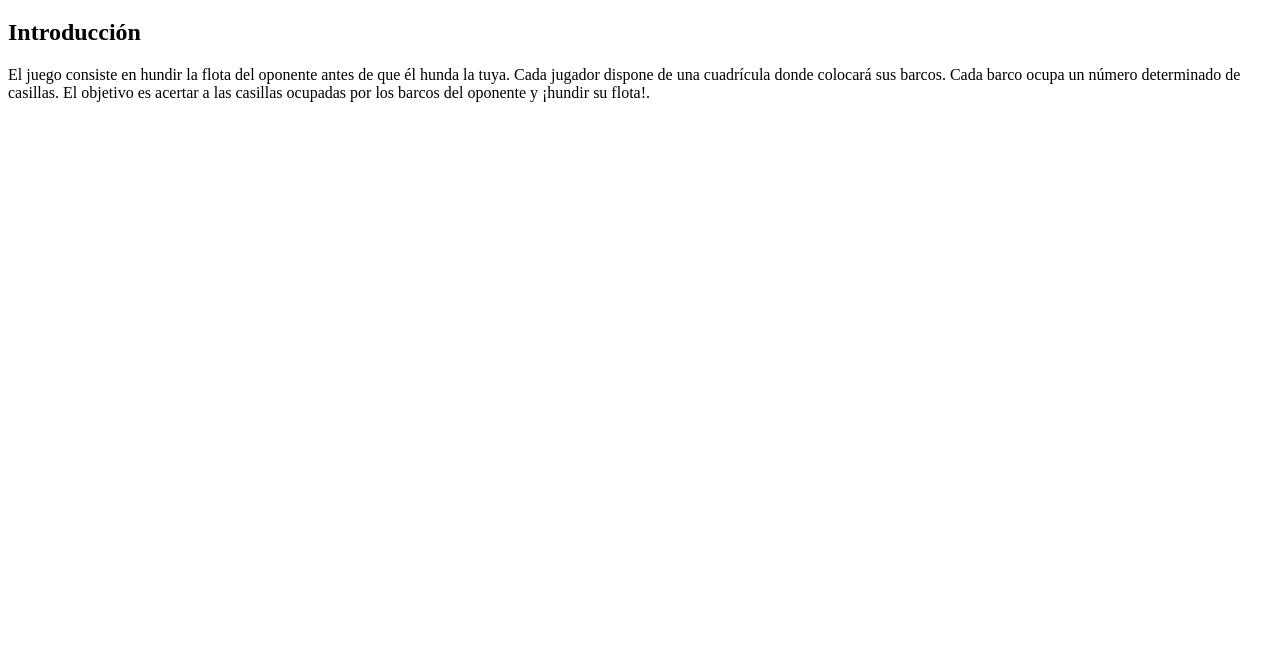
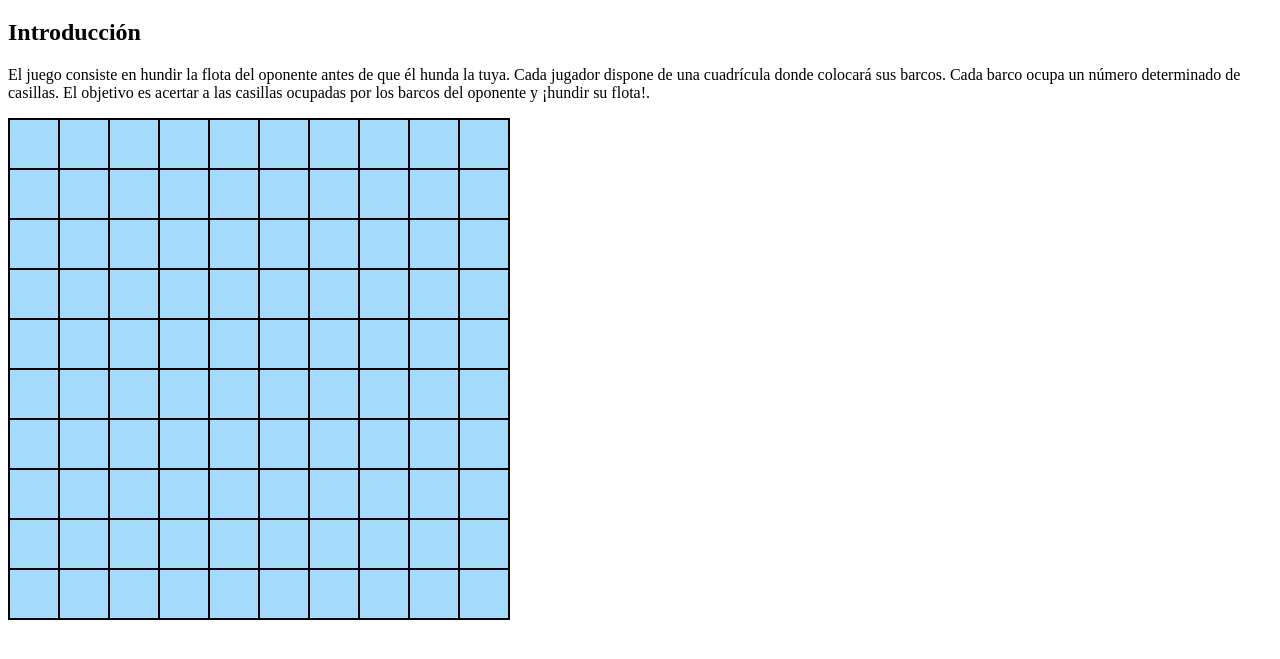
Before and after one commit to SerraSilvia/hundir_la_flota, a plain HTML site: page index.html in a window 1280 px wide. Shown: the part 61-720 px from the top of the page. Drawn offline with Linux system fonts and the light colour scheme.

Commit message:
tablero generado sin barcos

```diff
--- /dev/null
+++ b/hundir_flota.css
@@ -0,0 +1,21 @@
+#tablero {
+    width: 500px;
+    height: 500px;
+    display: grid;
+    grid-template-columns: repeat(10, 50px);
+    grid-template-rows: repeat(10, 50px);
+    border: 1px solid black;
+    position: relative;
+  }
+
+  .celda {
+    width: 50px;
+    height: 50px;
+    border: 1px solid black;
+    float: left;
+    box-sizing: border-box;
+    display: flex;
+    justify-content: center;
+    align-items: center;
+    background-color: rgb(164, 219, 252);
+  }
--- a/clases.js
+++ b/hundir_flota.js
@@ -1,26 +1,32 @@
 class Tablero {
-    dimensiones; // filas/columnas
-    celdas; //100
-    dificultad;
+    dimensiones; // filas/columnas -> en nuestro caso 10
+    celdas; // 100
 
-    constructor(dimensiones, celdas) {
+    constructor(dimensiones) {
         this.dimensiones = dimensiones;
-        this.celdas = celdas;
+        this.celdas =  dimensiones * dimensiones;
     }
 
     generarTablero() {
-        const filasColumnas = 10;
 
         let tablero = document.createElement("div");
         tablero.id = "tablero";
 
-        for (let i = 0; i < filasColumnas; i++) {
-            for (let j = 0; j < filasColumnas; j++) {
+        tablero.style.display = "inline-block";
+        tablero.style.border = "1px solid black";
+
+        for (let i = 0; i < this.dimensiones; i++) {
+            for (let j = 0; j < this.dimensiones; j++) {
                 let celda = document.createElement("div");
                 celda.classList.add("celda");
-                celda.setAttribute("id", i + "-" + j);
+                celda.id = `${i}-${j}`;
                 tablero.appendChild(celda);
-                celda.style.backgroundColor = "blue";
+                //estilos temporales
+                //celda.style.width = "30px"; // Añadir tamaño a las celdas
+               // celda.style.height = "30px";
+               // celda.style.display = "inline-block";
+               // celda.style.backgroundColor = "blue";
+               // celda.style.border = "1px solid white"; // Bordes temporales
             }
         }
         document.querySelector("#juego").appendChild(tablero);
@@ -71,4 +77,10 @@ const barcosJSON = [
     { "name": "Destructor", "size": 2 }
 ];
 
-const arraybarcos = JSON.parse(barcosJSON);
+barcosJSON.forEach(barco => {
+    console.log(`Nombre: ${barco.name}, Tamaño: ${barco.size}`);
+ });
+
+//instanciamos el tablero
+let miTablero = new Tablero(10);
+miTablero.generarTablero();
--- a/index.html
+++ b/index.html
@@ -4,6 +4,8 @@
     <meta charset="UTF-8">
     <meta name="viewport" content="width=device-width, initial-scale=1.0">
     <title>Document</title>
+    <script src="hundir_flota.js" defer></script>
+    <link rel="stylesheet" href="hundir_flota.css">
 </head>
 <body>
     <h1>HUNDIR LA FLOTA</h1>
```
